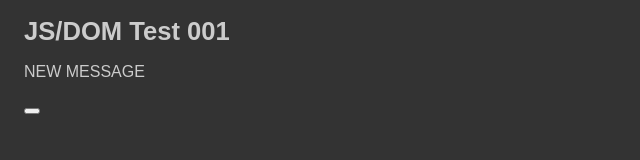
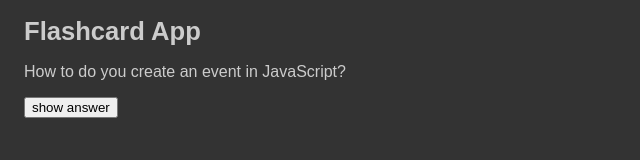
Before and after one commit to edwardtanguay/et001-jsdom-basic, a plain HTML site: page index.html in a window 1280 px wide. Shown: the whole page, without its empty margins (0-640 px from the left). Drawn offline with Linux system fonts and the light colour scheme.

Commit message:
one flashcard works

```diff
--- a/index.html
+++ b/index.html
@@ -1,18 +1,28 @@
 <!DOCTYPE html>
 <html lang="en">
+
 <head>
 	<meta charset="UTF-8">
-	<meta http-equiv="X-UA-Compatible" content="IE=edge">
-	<meta name="viewport" content="width=device-width, initial-scale=1.0">
-	<link rel="stylesheet" href="main.css">
+	<meta http-equiv="X-UA-Compatible"
+		  content="IE=edge">
+	<meta name="viewport"
+		  content="width=device-width, initial-scale=1.0">
+	<link rel="stylesheet"
+		  href="main.css">
 	<title>et001-jsdom-basic</title>
-	<script src="main.js" defer></script>
+	<script src="main.js"
+			defer></script>
 </head>
+
 <body>
-	<h1>JS/DOM Test 001</h1>
-	<p class="message">(original message)</p>
-	<div class="buttonArea">
-		<button class="changeMessageButton"></button>
+	<h1>Flashcard App</h1>
+	<div class="flashcardArea">
+		<div class="flashcard">
+			<p class="front">How to do you create an event in JavaScript?</p>
+			<p class="back"></p>
+			<button class="showAnswerButton">show answer</button>
+		</div>
 	</div>
 </body>
+
 </html>
--- a/main.css
+++ b/main.css
@@ -8,3 +8,7 @@ body {
 h1 {
 	font-size: 1.6rem;
 }
+
+.back {
+	color: yellow;
+}
--- a/main.js
+++ b/main.js
@@ -1,9 +1,9 @@
-const messageElem = document.querySelector('.message');
-const changeMessageButtonElem = document.querySelector('.changeMessageButton');
+const frontElem = document.querySelector('.front');
+const backElem = document.querySelector('.back');
+const showAnswerButtonElem = document.querySelector('.showAnswerButton');
 
-messageElem.innerHTML = 'NEW MESSAGE';
+showAnswerButtonElem.addEventListener('click', () => {
+	showAnswerButtonElem.style.display = 'none';
+	backElem.innerHTML = "addEventListener('click', () => {...})";
 
-changeMessageButtonElem.addEventListener('click', () => {
-	messageElem.innerText = 'Welcome to this interactive website.';
-	messageElem.style.color = 'yellow';
 });
```
Also changed, not shown: dev/notes.txt.
